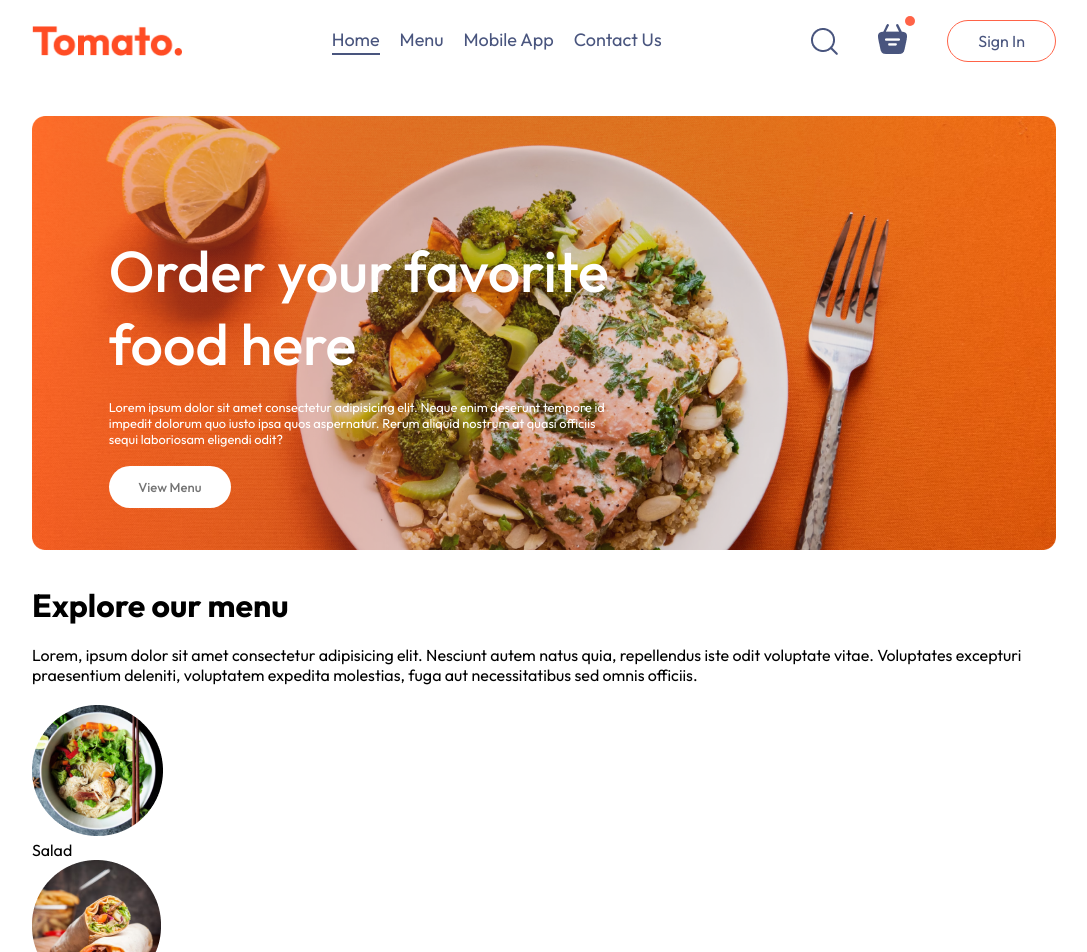
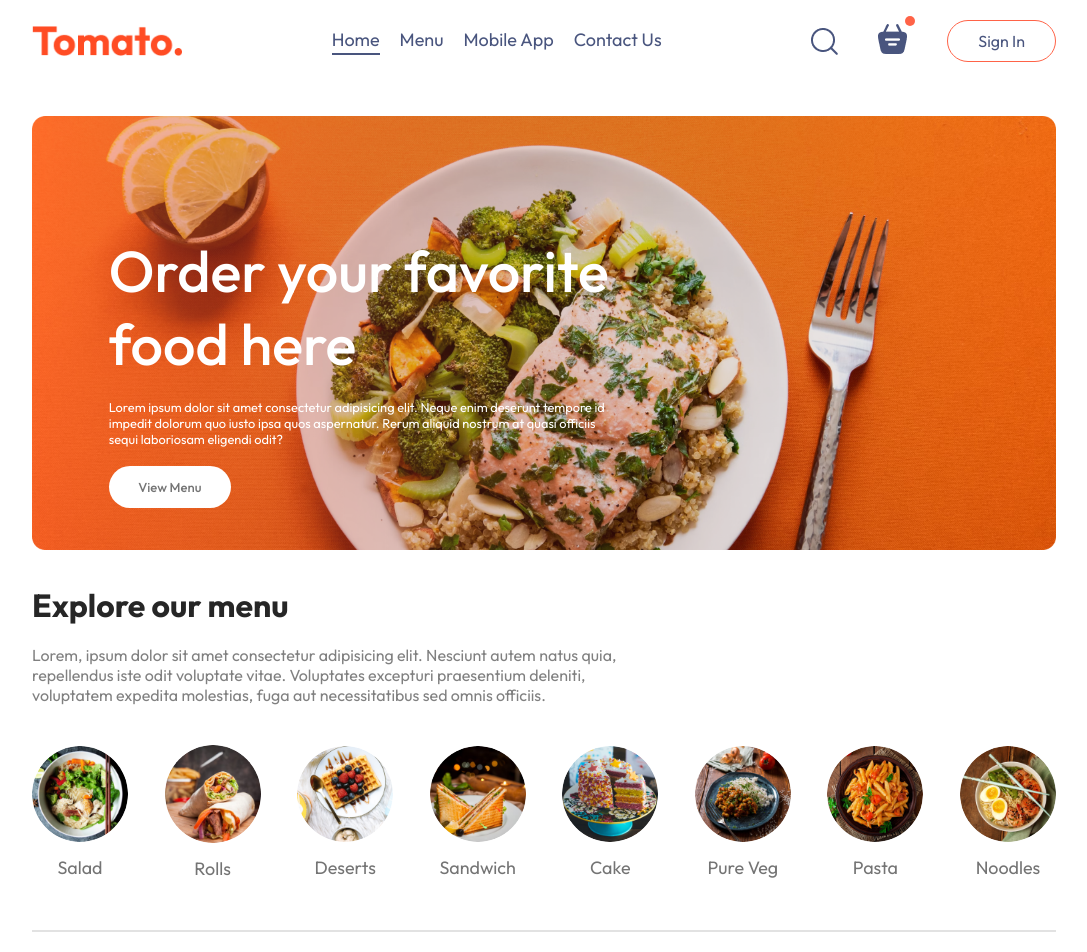
Before and after one commit to sergey87chuvasov/Food-Delivery-App, a React (Vite) app: page / in a window 1280 px wide. Shown: the top 952 px of the page, without its empty margins (96-1183 px from the left). Built offline with nearby package versions, Linux system fonts and the light colour scheme.

Commit message:
finished explore component

```diff
--- a/src/components/ExploreMenu/ExploreMenu.css
+++ b/src/components/ExploreMenu/ExploreMenu.css
@@ -3,3 +3,53 @@
   flex-direction: column;
   gap: 20px;
 }
+
+.explore-menu h1 {
+  color: #262626;
+}
+
+.explore-menu-text {
+  max-width: 60%;
+  color: #808080;
+}
+
+.explore-menu-list {
+  display: flex;
+  justify-content: space-between;
+  align-items: center;
+  gap: 30px;
+  text-align: center;
+  margin: 20px 0;
+  overflow-x: scroll;
+}
+
+.explore-menu-list::-webkit-scrollbar {
+  display: none;
+}
+
+.explore-menu-list-item img {
+  width: 7.5vw;
+  min-width: 80px;
+  cursor: pointer;
+  border-radius: 50%;
+  transition: 0.2s;
+}
+
+.explore-menu-list-item p {
+  margin-top: 10px;
+  color: #747474;
+  font-size: max(1.4vw, 16px);
+  cursor: pointer;
+}
+
+.explore-menu hr {
+  margin: 10px 0;
+  height: 2px;
+  background-color: #e2e2e2;
+  border: none;
+}
+
+.explore-menu-list-item .active {
+  border: 4px solid tomato;
+  padding: 2px;
+}
--- a/src/components/ExploreMenu/ExploreMenu.jsx
+++ b/src/components/ExploreMenu/ExploreMenu.jsx
@@ -1,7 +1,7 @@
 import './ExploreMenu.css';
 import { menu_list } from '../../assets/assets';
 
-function ExploreMenu() {
+function ExploreMenu({ category, setCategory }) {
   return (
     <div className='explore-menu' id='explore-menu'>
       <h1>Explore our menu</h1>
@@ -14,13 +14,26 @@ function ExploreMenu() {
       <div className='explore-menu-list'>
         {menu_list.map((item, index) => {
           return (
-            <div key={index} className='explore-menu-list-item'>
-              <img src={item.menu_image} alt='menu-item' />
+            <div
+              onClick={() =>
+                setCategory((prev) =>
+                  prev === item.menu_name ? 'All' : item.menu_name
+                )
+              }
+              key={index}
+              className='explore-menu-list-item'
+            >
+              <img
+                className={category === item.menu_name ? 'active' : ''}
+                src={item.menu_image}
+                alt='menu-item'
+              />
               <p>{item.menu_name}</p>
             </div>
           );
         })}
       </div>
+      <hr />
     </div>
   );
 }
--- a/src/pages/Home/Home.jsx
+++ b/src/pages/Home/Home.jsx
@@ -1,12 +1,14 @@
+import { useState } from 'react';
 import ExploreMenu from '../../components/ExploreMenu/ExploreMenu';
 import Header from '../../components/Header/Header';
 import './Home.css';
 
 function Home() {
+  const [category, setCategory] = useState('All');
   return (
     <div className='home'>
       <Header />
-      <ExploreMenu />
+      <ExploreMenu category={category} setCategory={setCategory} />
     </div>
   );
 }
```
